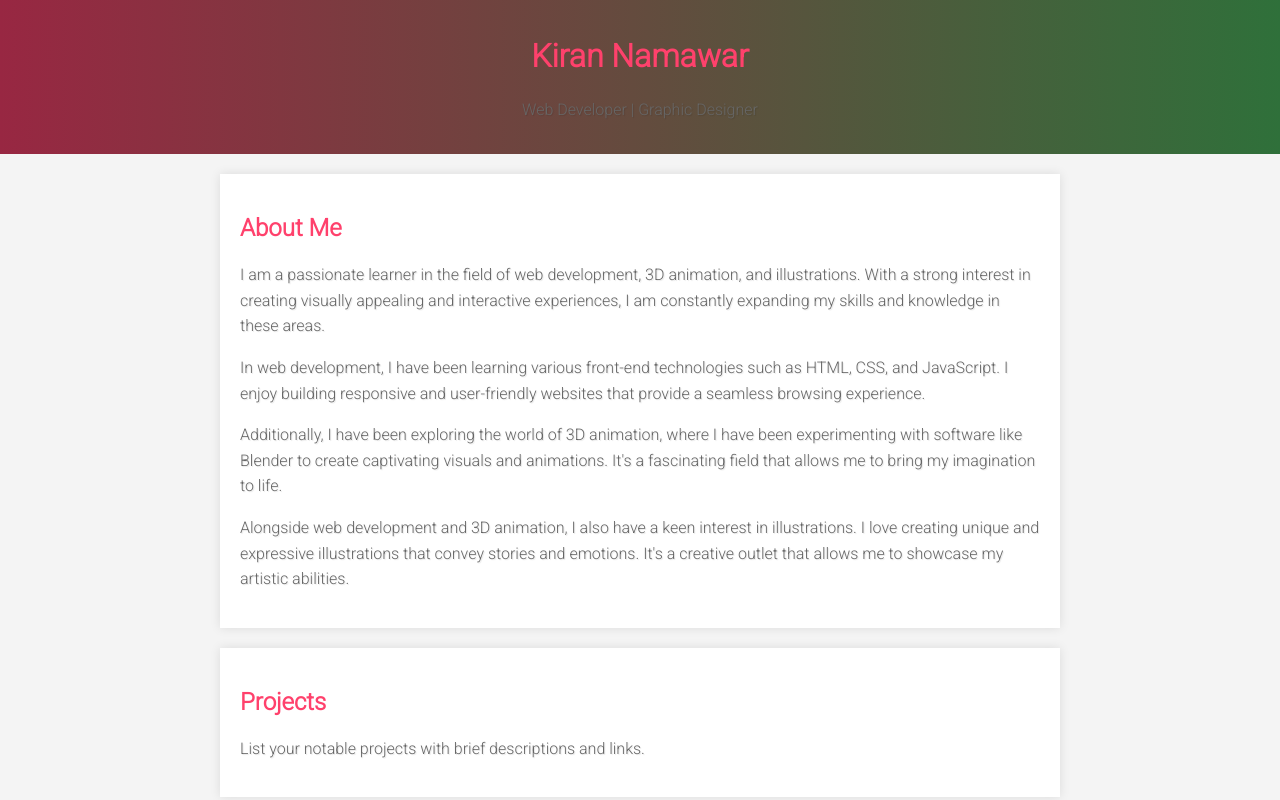
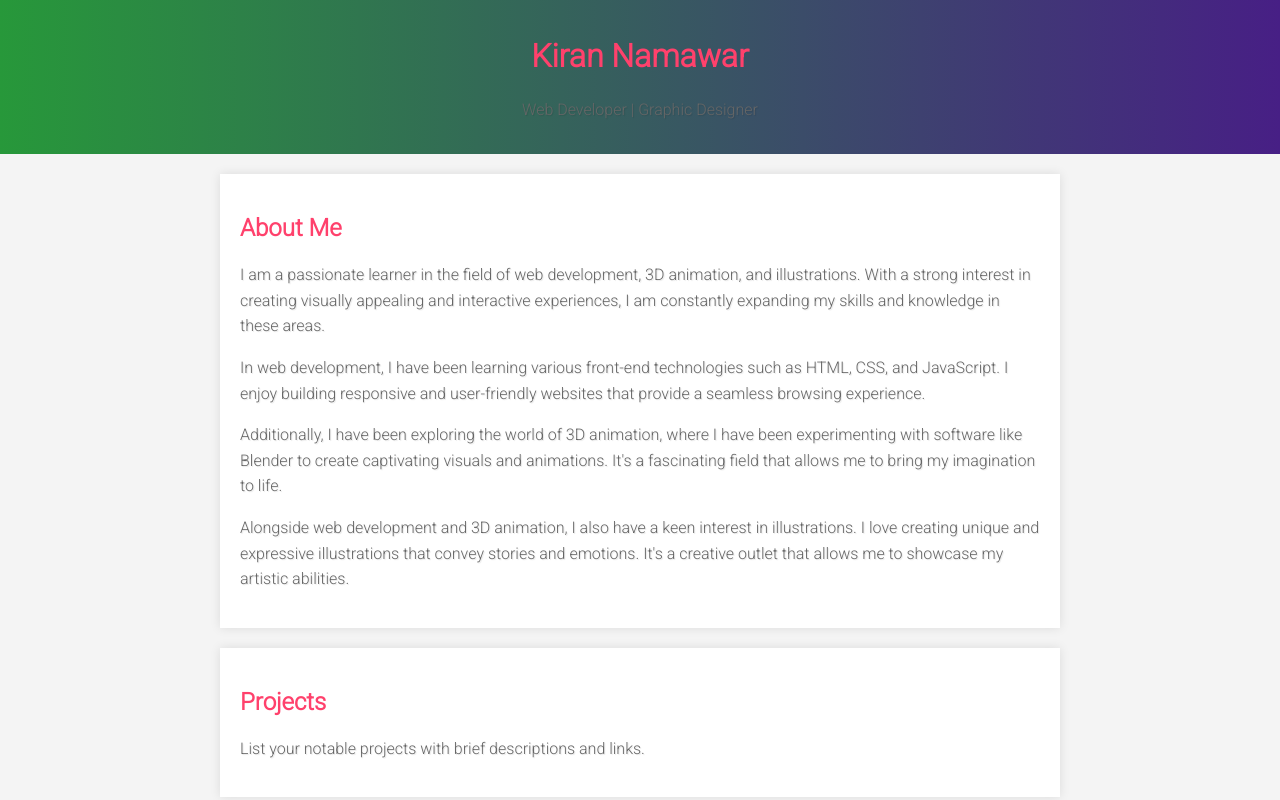
Before and after one commit to KiranNamawar/My_Portfolio, a plain HTML site: page index.html in a window 1280 px wide. Shown: the top 800 px of the page. Drawn offline with Linux system fonts and the light colour scheme.

Commit message:
Update header background color

```diff
--- a/style.css
+++ b/style.css
@@ -8,7 +8,7 @@ body {
 }
 
 header {
-    background: linear-gradient(to right, #982742, #2f703a);
+    background: linear-gradient(to right, rgb(39, 152, 58), #471f85);
     color: #fff;
     padding: 1em 0;
     text-align: center;
```
